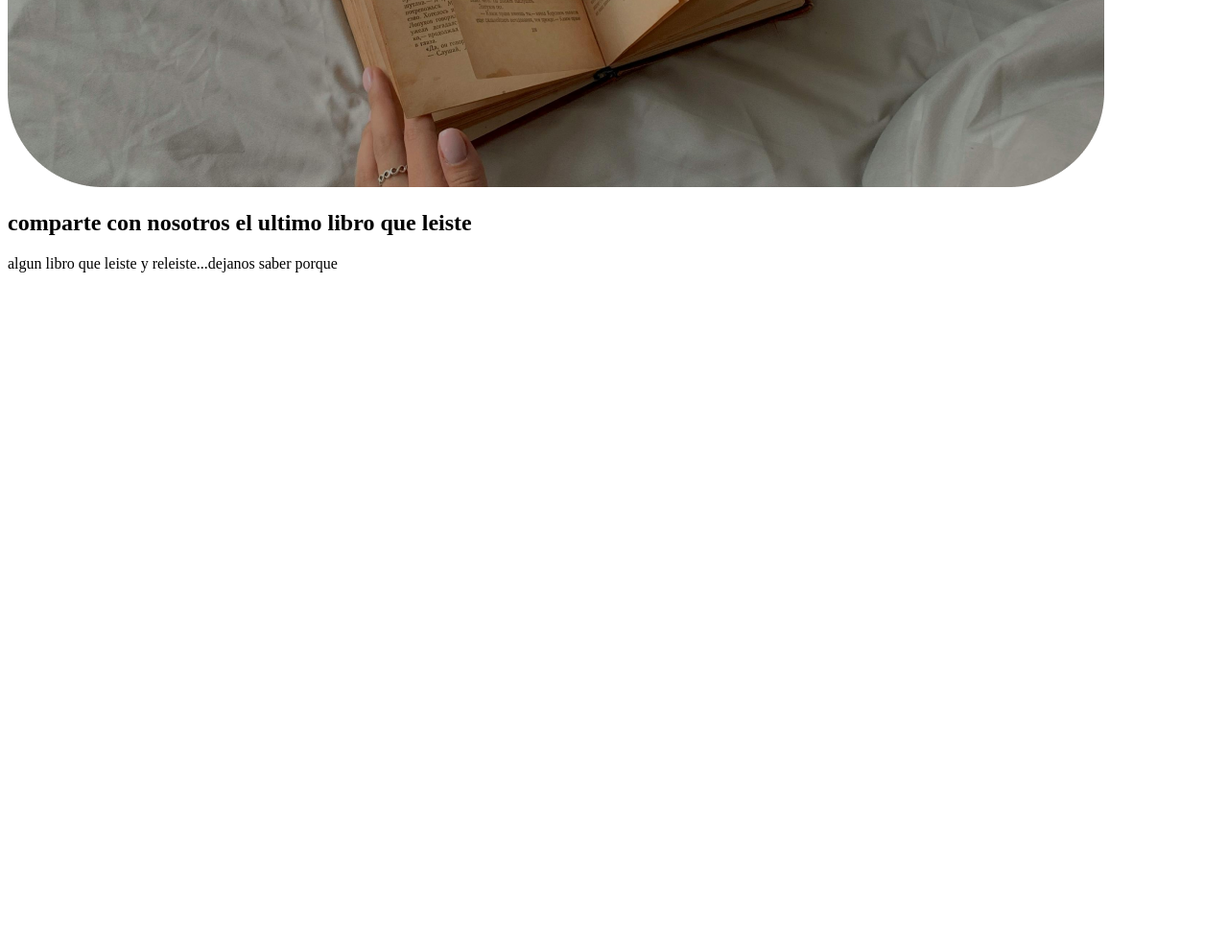
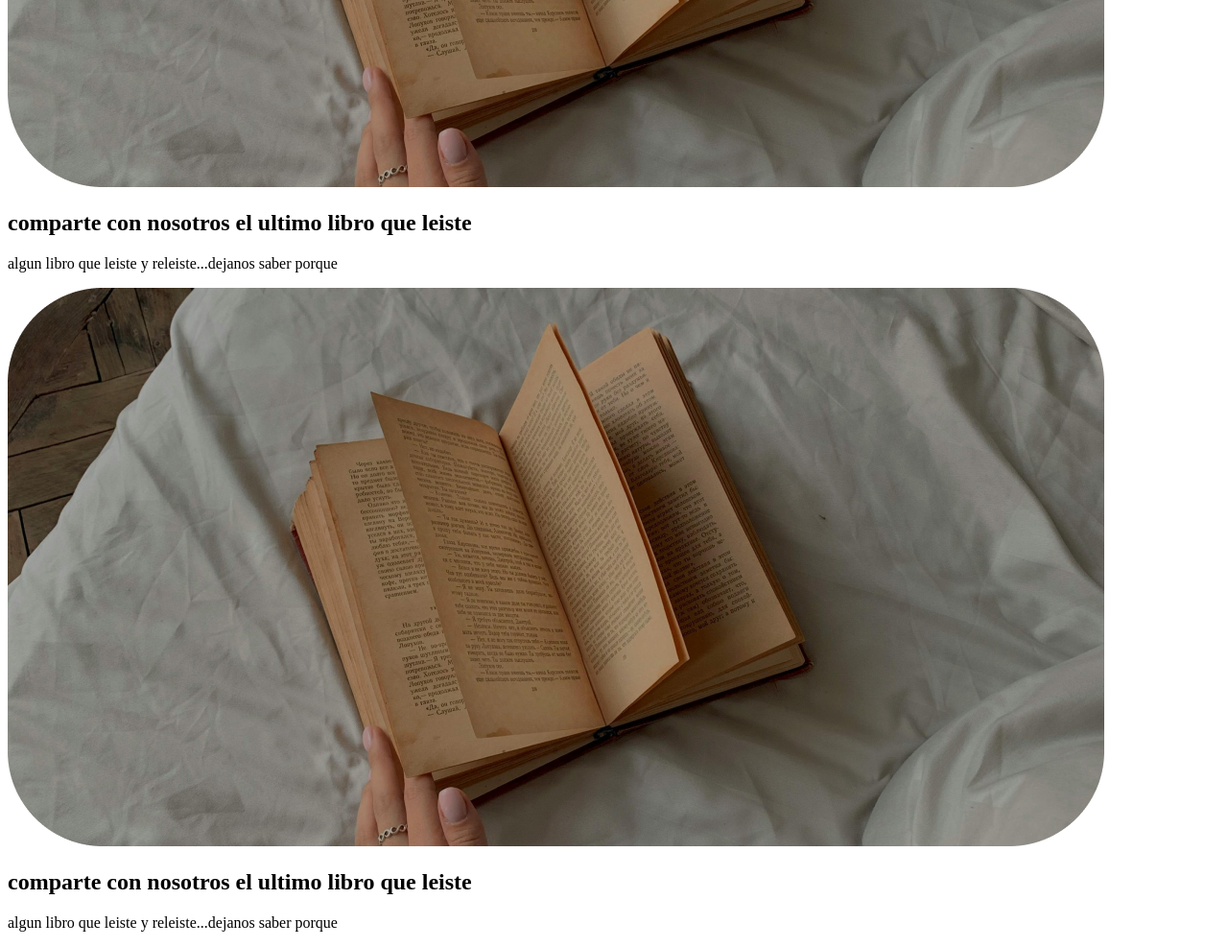
Before and after one commit to HalimehAbdel/PROYECTO1, a plain HTML site: page index.html in a window 1280 px wide. Shown: the part 3344-4331 px from the top of the page at 96% size. Before the commit the page ends 3644 px from the top, so only its background shows below. Drawn offline with Linux system fonts and the light colour scheme.

Commit message:
cree la tarjeta

```diff
--- a/index.html
+++ b/index.html
@@ -49,11 +49,21 @@
                 <img src="/assets/img (2).png" alt="">
                 <h2>comparte con nosotros el ultimo libro que leiste</h2>
                 <p>algun libro que leiste y releiste...dejanos saber porque</p>
-            </div>
-            <div>
+                <div>
+
+
+                <div>
                 <img src="/assets/img (2).png" alt="">
                 <h2>comparte con nosotros el ultimo libro que leiste</h2>
                 <p>algun libro que leiste y releiste...dejanos saber porque</p>
+                </div>
+            <div>
+                <img src="/assets/img (2).png" alt="">
+                <div>
+                    <h2>comparte con nosotros el ultimo libro que leiste</h2>
+                <p>algun libro que leiste y releiste...dejanos saber porque</p>
+                </div>
+
             </div>
 
         </section>
```
